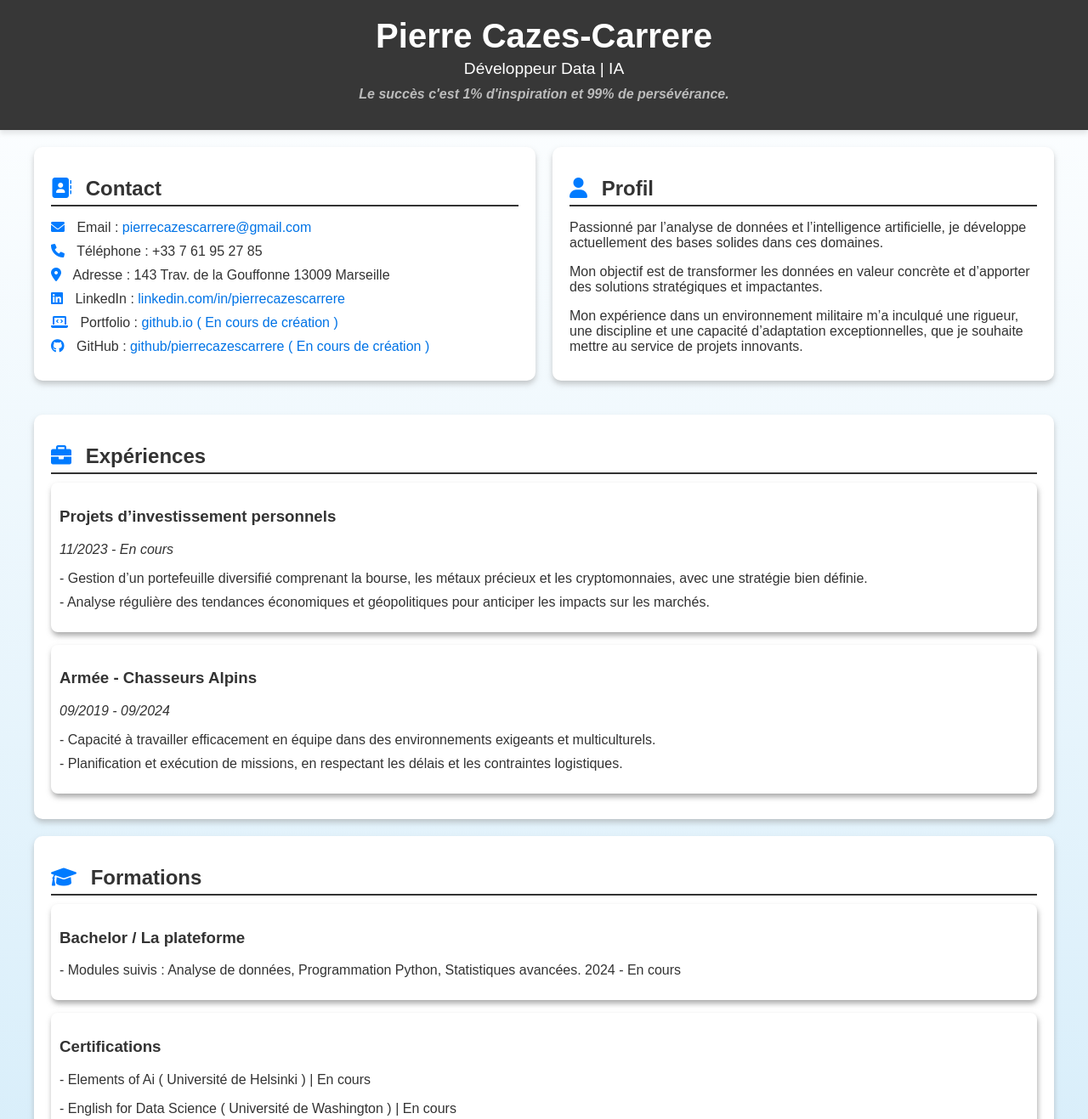
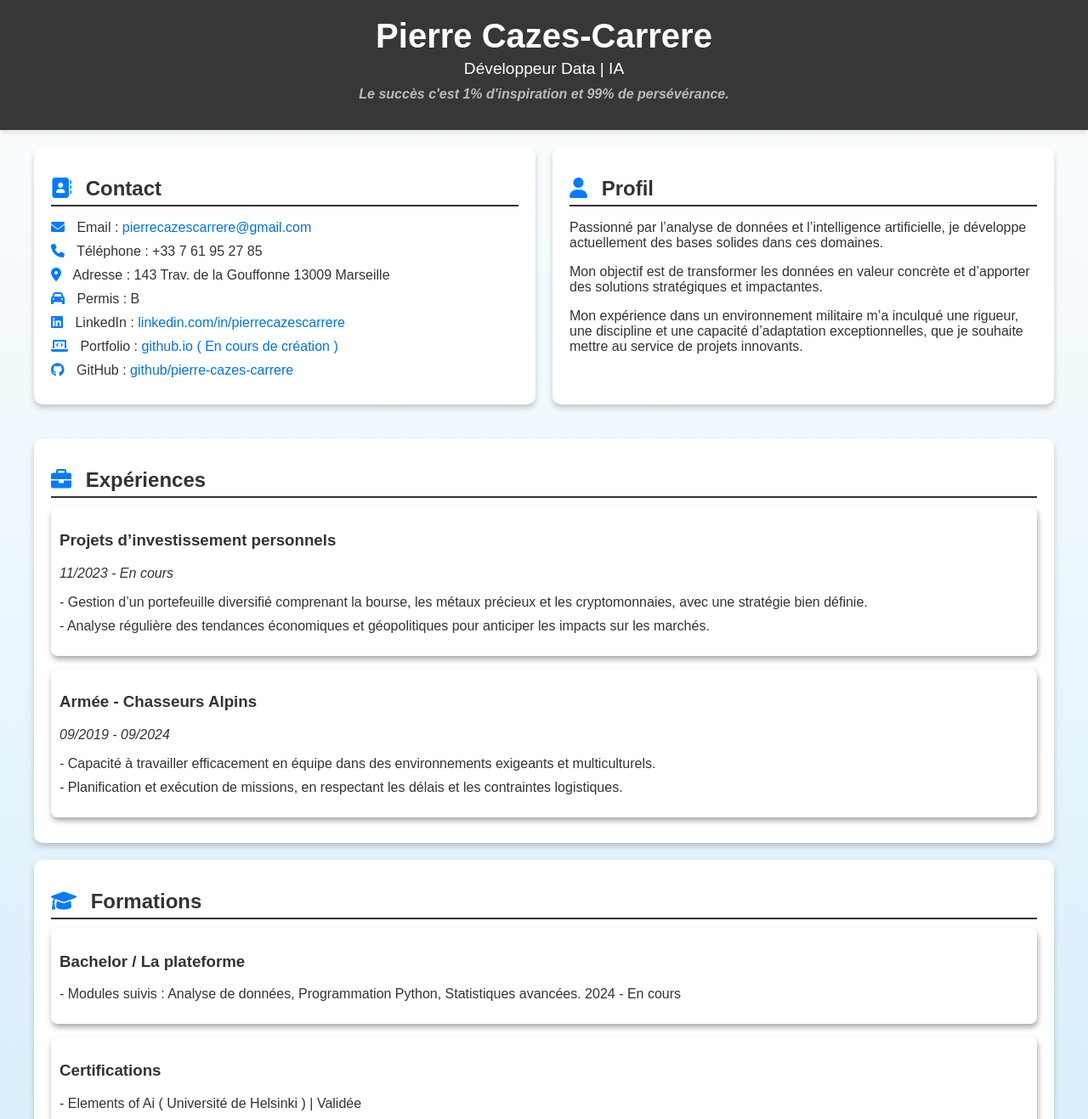
Before and after one commit to pierre-cazes-carrere/Curriculum_Vitae, a plain HTML site: page index.html in a window 1280 px wide. Shown: the top 1317 px of the page at 85% size. Drawn offline with Linux system fonts and the light colour scheme.

Commit message:
feat : add car

```diff
--- a/index.html
+++ b/index.html
@@ -25,9 +25,10 @@
                     <li><i class="fa-solid fa-envelope"></i> Email : <a href="mailto:pierrecazescarrere@gmail.com">pierrecazescarrere@gmail.com</a></li>
                     <li><i class="fa-solid fa-phone"></i> Téléphone : +33 7 61 95 27 85</li>
                     <li><i class="fa-solid fa-location-dot"></i> Adresse : 143 Trav. de la Gouffonne 13009 Marseille</li>
+                    <li><i class="fa-solid fa-car"></i></i> Permis : B</li>
                     <li><i class="fa-brands fa-linkedin"></i> LinkedIn : <a href="https://www.linkedin.com/in/pierrecazescarrere/">linkedin.com/in/pierrecazescarrere</a></li>
                     <li><i class="fa-solid fa-laptop-code"></i> Portfolio : <a href="https://pierre-cazes-carrere.github.io/portfolio/">github.io ( En cours de création )</a></li>
-                    <li><i class="fa-brands fa-github"></i> GitHub : <a href="https://github.com/pierre-cazes-carrere">github/pierrecazescarrere ( En cours de création )</a></li>
+                    <li><i class="fa-brands fa-github"></i> GitHub : <a href="https://github.com/pierre-cazes-carrere">github/pierre-cazes-carrere</a></li>
                 </ul>
             </section>
 
@@ -76,7 +77,7 @@
             </div>
             <div class="education-item">
                 <h3>Certifications</h3>
-                <p>- Elements of Ai ( Université de Helsinki ) | En cours</p>
+                <p>- Elements of Ai ( Université de Helsinki ) | Validée</p>
                 <p>- English for Data Science ( Université de Washington ) | En cours</p>
             </div>
         </section>
```
